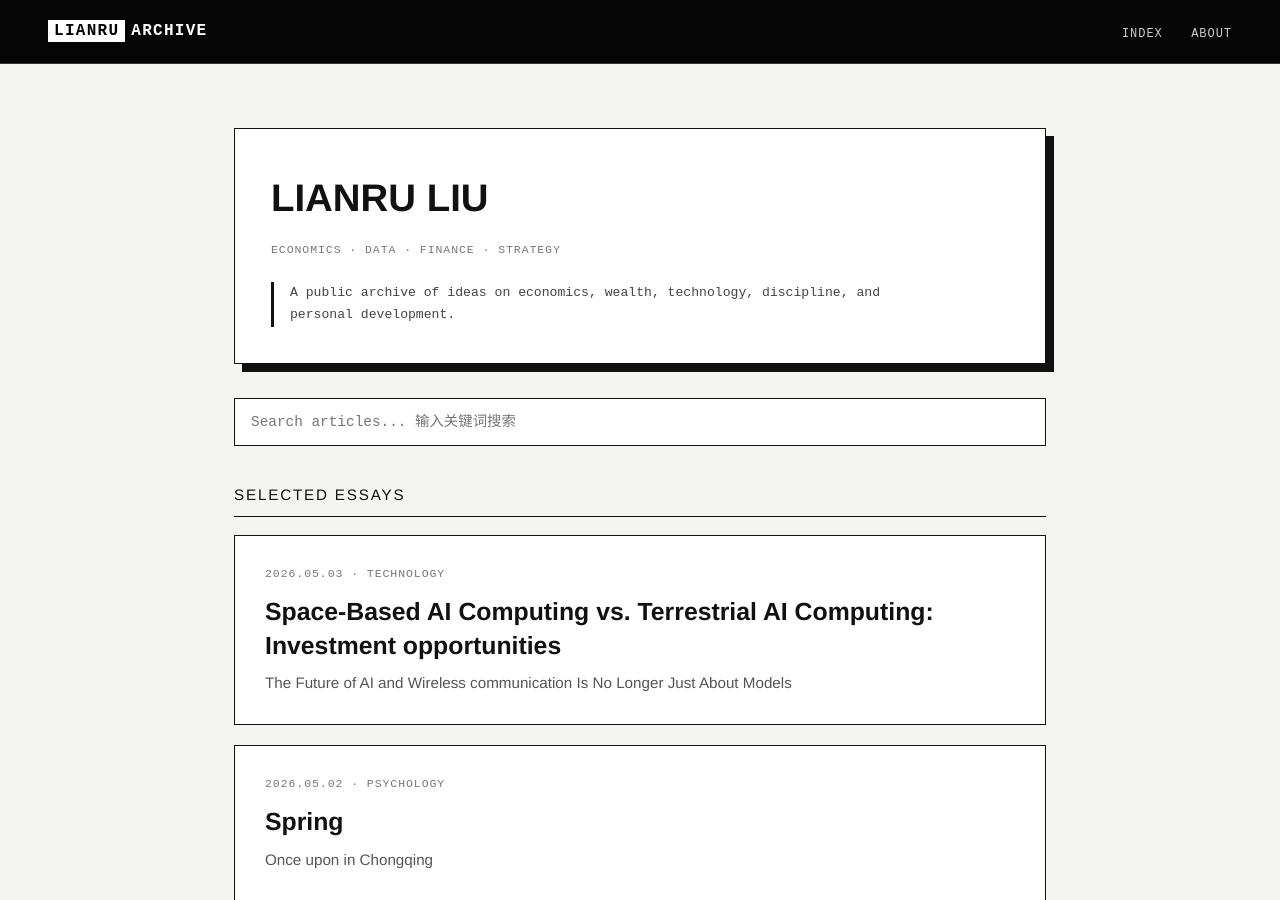
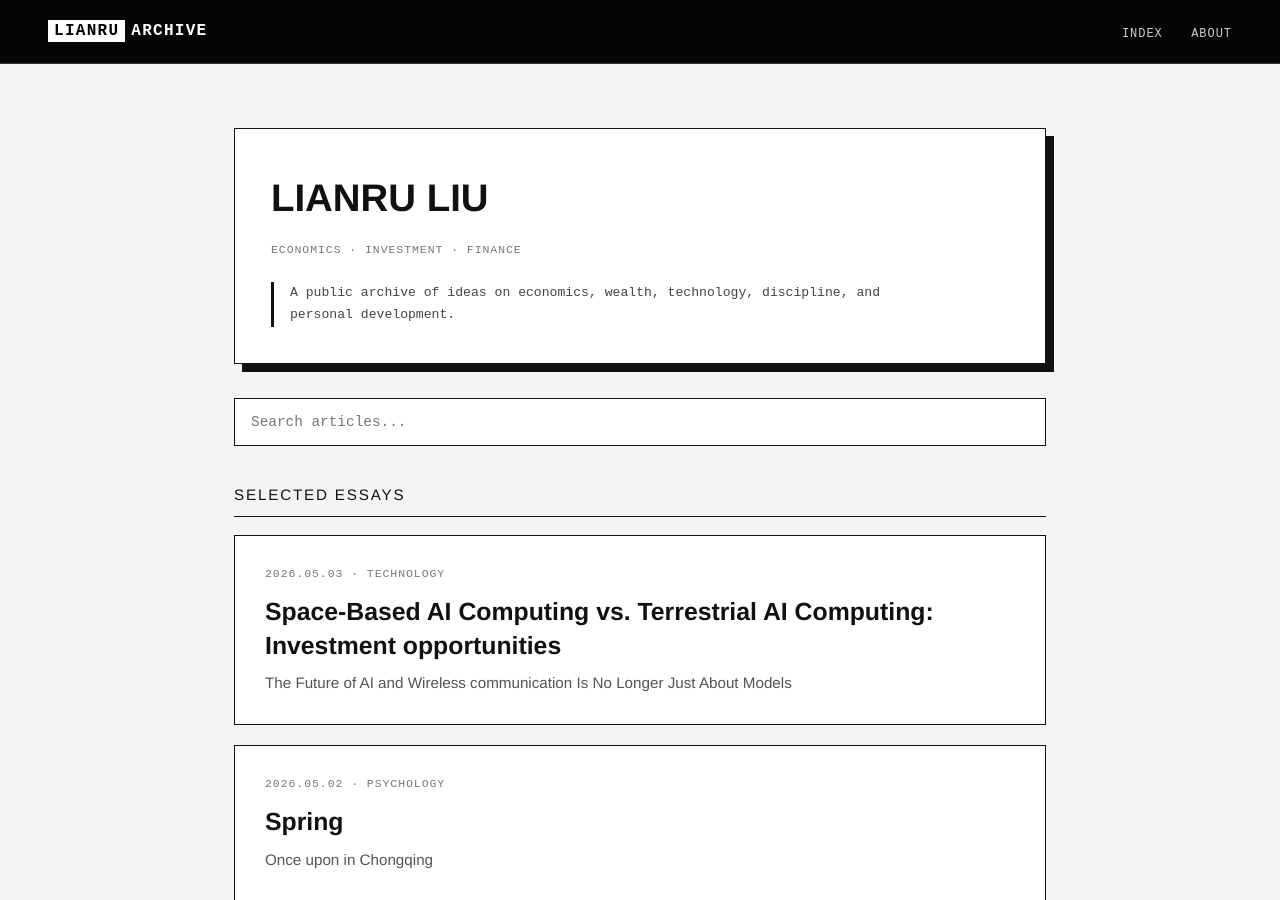
Before and after one commit to LianruLiu/LianruLiu.github.io, a Jekyll site: the page built from index.html, in a window 1280 px wide and 900 px high. Built offline with Jekyll 4.4.1, drawn with Linux system fonts in a browser that asks for light colours.

Commit message:
Update post meta and layout in index.html

```diff
--- a/index.html
+++ b/index.html
@@ -7,7 +7,7 @@
   <h1 style="font-size:2.4rem; margin-bottom:10px;">LIANRU LIU</h1>
 
   <div class="post-meta">
-    Economics · Data · Finance · Strategy
+    Economics · Investment · Finance
   </div>
 
   <div class="intro-quote" style="margin-top:22px;">
```
Also changed, not shown: other parts of index.html (+1 -1 lines).
